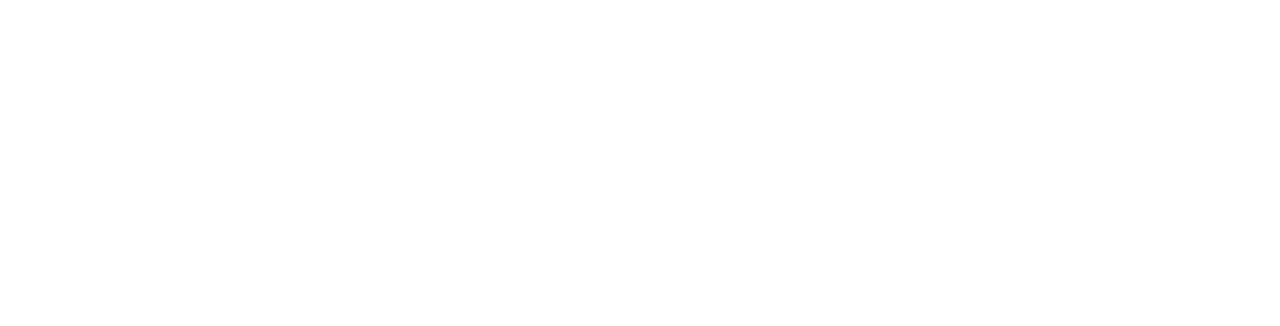
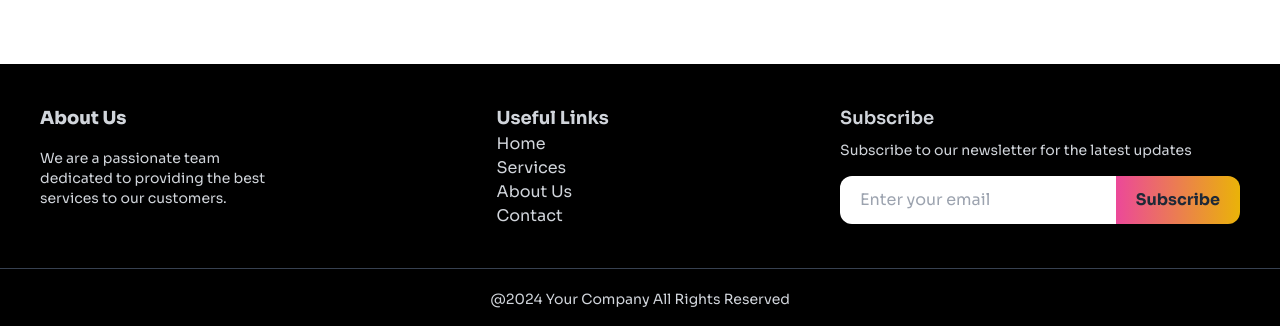
Before and after one commit to Kamil-Ahmed67/dream-11, a React (Vite) app: page / in a window 1280 px wide. Shown: the part 3430-3756 px from the top of the page. Before the commit the page ends 3430 px from the top, so only its background shows below. Built offline with nearby package versions, Linux system fonts and the light colour scheme.

Commit message:
Footer Added

```diff
--- a/src/App.jsx
+++ b/src/App.jsx
@@ -6,6 +6,7 @@
 import ActiveButtons from "./components/ActiveButtons/ActiveButtons";
 import { ToastContainer, toast} from 'react-toastify';
 import 'react-toastify/dist/ReactToastify.css';
+import Footer from "./components/Footer/Footer";
 
 function App() {
   const [freeCoins, setFreeCoins] = useState(0);
@@ -94,6 +95,7 @@
         ) : (
           <ChosenPlayers chosenPlayers={chosenPlayers}></ChosenPlayers>
         )}
+        <Footer></Footer>
         {/* Toast-Container */}
         <ToastContainer />
       </main>
--- /dev/null
+++ b/src/components/Footer/Footer.jsx
@@ -0,0 +1,56 @@
+import FooterImg from '../../assets/images/logo-footer.png'
+const Footer = () => {
+    return (
+        <div className='bg-black'>
+
+            <footer className="text-base-content p-10 mt-16 flex flex-col lg:flex-row justify-between">
+                {/* Column-1 */}
+                <div className="flex flex-col items-center lg:items-start text-center lg:text-left mb-8 lg:mb-0">
+                    <div className="flex items-center gap-3 font-bold justify-center lg:justify-start">
+                        <span className="text-gray-300 text-lg font-extrabold">About Us</span>
+                    </div>
+                    <div className="text-sm text-gray-300 mt-4">
+                        <p>We are a passionate team</p>
+                        <p>dedicated to providing the best</p>
+                        <p>services to our customers.</p>
+                    </div>
+                    <div className="flex items-center gap-x-4 mt-4 justify-center lg:justify-start">
+                        <i className="fa-brands text-3xl text-white fa-square-facebook"></i>
+                        <i className="fa-brands text-3xl text-white fa-square-x-twitter"></i>
+                        <i className="fa-brands text-3xl text-white fa-youtube"></i>
+                        <i className="fa-brands text-3xl text-white fa-instagram"></i>
+                    </div>
+                </div>
+
+                {/* Column-2 */}
+                <div className="flex flex-col items-center lg:items-start text-center text-white lg:text-left mb-8 lg:mb-0">
+                    <h3 className="font-bold text-gray-300 text-lg">Useful Links</h3>
+                    <a className="hover:text-yellow-500 text-base text-gray-300 cursor-pointer">Home</a>
+                    <a className="hover:text-yellow-500 text-base text-gray-300 cursor-pointer">Services</a>
+                    <a className="hover:text-yellow-500 text-base text-gray-300 cursor-pointer">About Us</a>
+                    <a className="hover:text-yellow-500 text-base text-gray-300 cursor-pointer">Contact</a>
+                </div>
+
+                {/* Column-3 */}
+                <div className='md:w-1/3'>
+                    <div className='items-center md:items-start'>
+                        <div className='flex flex-col items-center text-white text-center lg:items-start lg:text-left'>
+                            <h3 className='text-lg font-semibold text-gray-300 mb-2'>Subscribe</h3>
+                            <p className='text-sm text-gray-300 mb-4'>Subscribe to our newsletter for the latest updates</p>
+                        </div>
+
+                    </div>
+                    <div className="flex items-center">
+                        <input type="email" placeholder="Enter your email" className="py-3 px-5 w-full rounded-l-xl focus:outline-none" />
+                        <button className="py-3 px-5 bg-gradient-to-r from-pink-500 to-yellow-500 text-gray-800 font-bold rounded-r-xl">Subscribe</button>
+                    </div>
+                </div>
+            </footer>
+            <hr className="border-t border-gray-700 w-full" />
+            <p className='text-center text-sm text-gray-300 p-5'>@2024 Your Company All Rights Reserved</p>
+
+        </div>
+    );
+};
+
+export default Footer;
```
